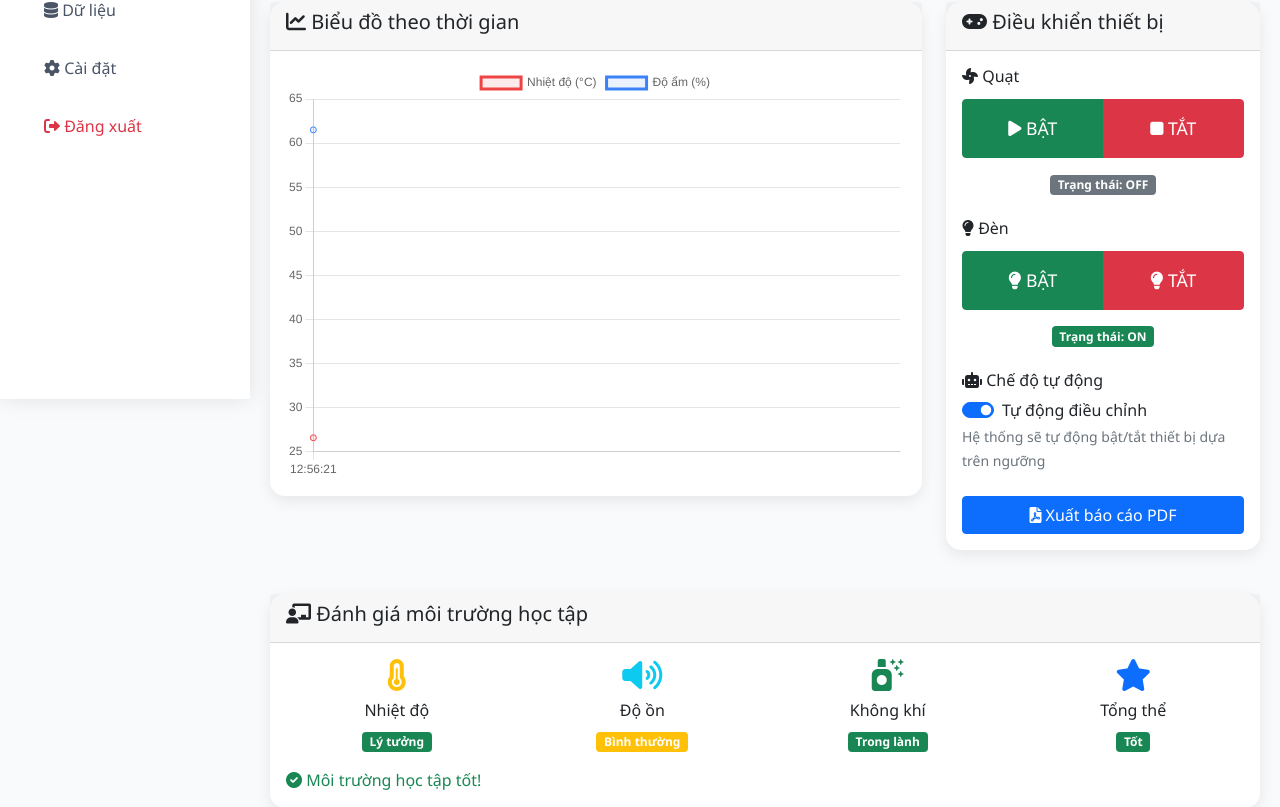
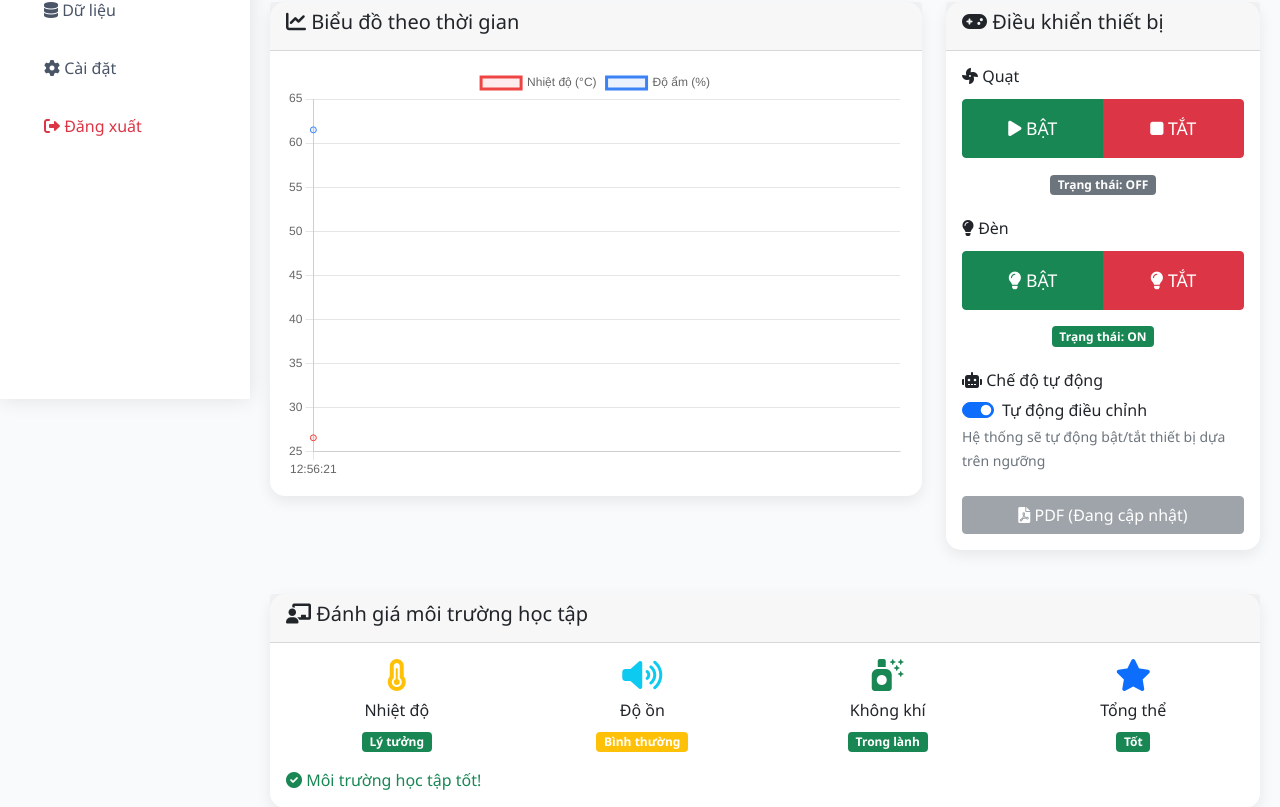
Before and after one commit to nguyenminhquan-80/classguard-web, a Flask app: page /dashboard in a window 1280 px wide. Shown: the part 401-1208 px from the top of the page. Run offline with Flask 3, Linux system fonts and the light colour scheme; the visitor is signed in with stand-in values (Sample User, id 1).

Commit message:
Update dashboard.html

```diff
--- a/templates/dashboard.html
+++ b/templates/dashboard.html
@@ -280,9 +280,9 @@
 
                         <!-- Xuất báo cáo -->
                         <div>
-                            <a href="/export_pdf" class="btn btn-primary w-100">
-                                <i class="fas fa-file-pdf"></i> Xuất báo cáo PDF
-                            </a>
+                            <button class="btn btn-secondary w-100" disabled>
+                                <i class="fas fa-file-pdf"></i> PDF (Đang cập nhật)
+                            </button>
                         </div>
                     </div>
                 </div>
```
